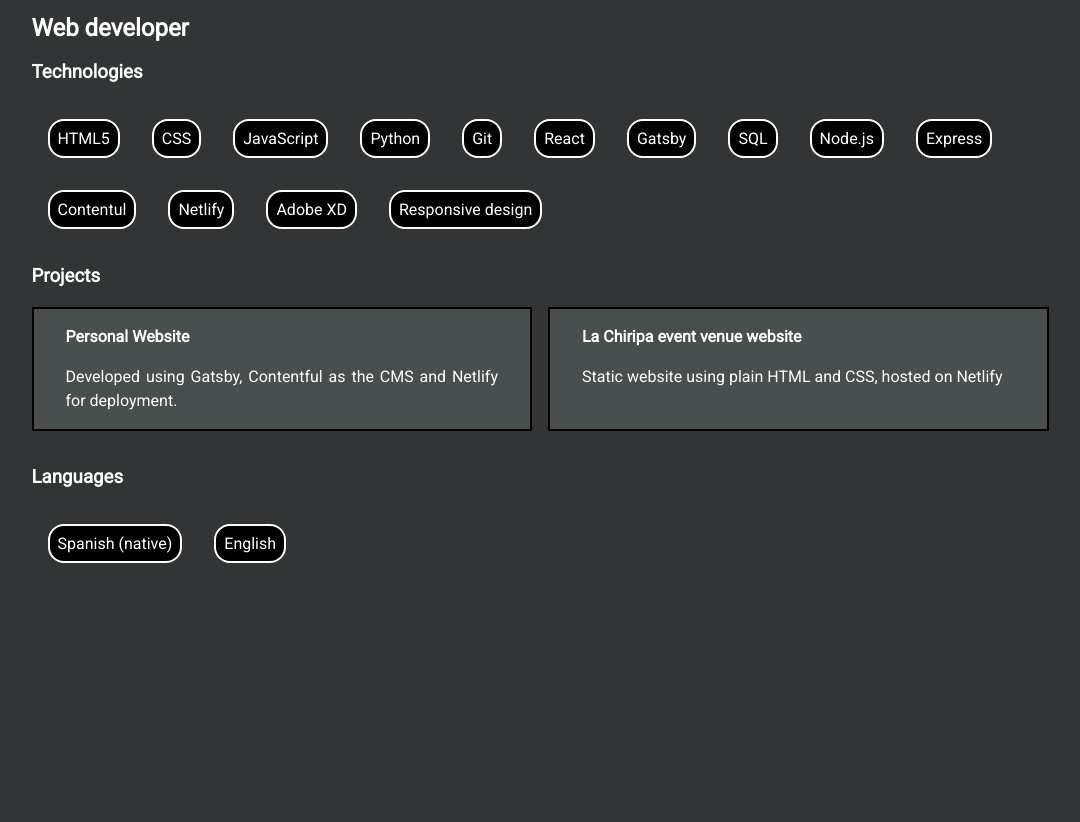
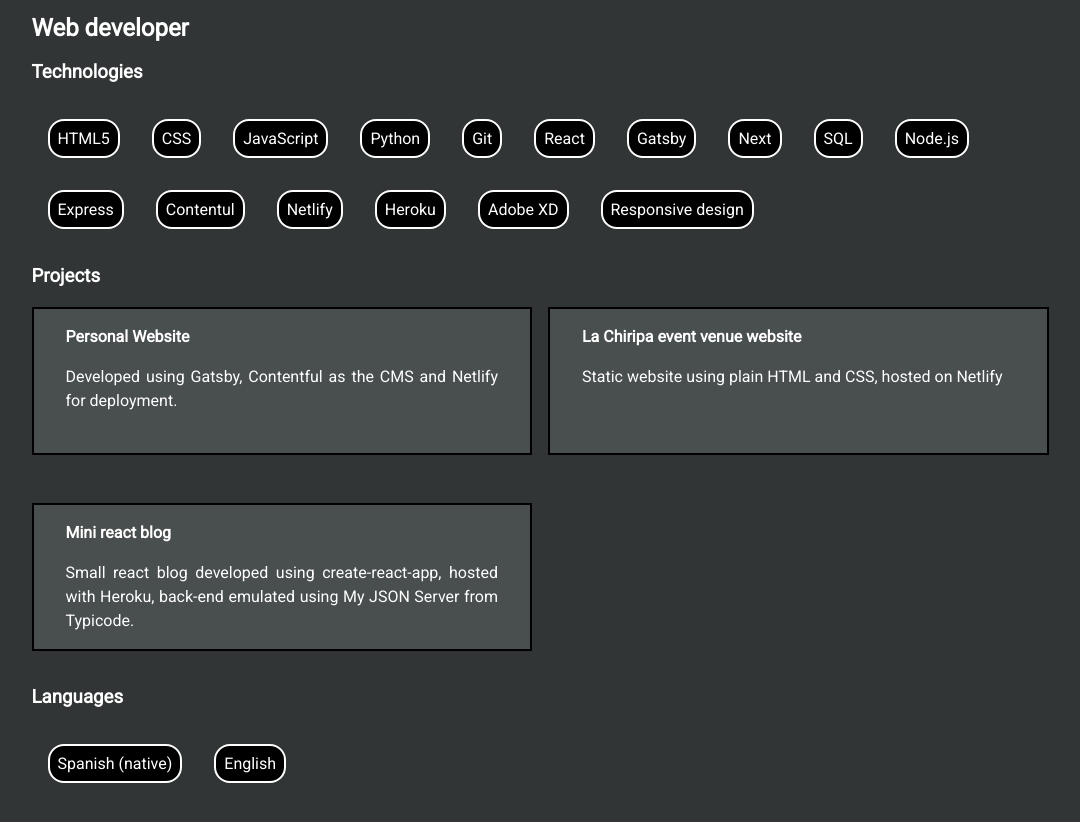
Before and after one commit to SoyYuyin/personal-website, a Gatsby site: page /about in a window 1280 px wide. Shown: the part 438-1260 px from the top of the page, without its empty margins (100-1180 px from the left). Before the commit the page ends 1041 px from the top, so only its background shows below. Built offline with nearby package versions, Linux system fonts and the light colour scheme; Gatsby itself is replaced by a stand-in of ours.

Commit message:
updated cv added mini react blog link

```diff
--- a/src/pages/about.js
+++ b/src/pages/about.js
@@ -50,7 +50,7 @@
                     Linkedin: <a href='https://www.linkedin.com/in/soyyuyin/' target='blank'>linkedin.com/in/soyyuyin/</a>
                     </li>
                     <li>
-                      <a href='/EugenioMartinez2020.pdf' target="blank">Get my full CV</a>
+                      <a href='/2021-02-Eugenio-Martinez-web-developer.pdf' target="blank">Get my full CV</a>
                     </li>
                   </ul>
                 </p>
@@ -68,11 +68,13 @@
                 <li>Git</li>
                 <li>React</li>
                 <li>Gatsby</li>
+                <li>Next</li>
                 <li>SQL</li>
                 <li>Node.js</li>
                 <li>Express</li>
                 <li>Contentul</li>
                 <li>Netlify</li>
+                <li>Heroku</li>
                 <li>Adobe XD</li>
                 <li>Responsive design</li>
               </ul>
@@ -88,6 +90,11 @@
                 <a href='https://salonlachiripa.com/' target='blank' className={styles.projectCard}>
                   <p><strong>La Chiripa event venue website</strong></p>
                   <p>Static website using plain HTML and CSS, hosted on Netlify</p>
+                </a>
+
+                <a href='https://mini-react-blog.herokuapp.com/' target='blank' className={styles.projectCard}>
+                  <p><strong>Mini react blog</strong></p>
+                  <p>Small react blog developed using create-react-app, hosted with Heroku, back-end emulated using My JSON Server from Typicode.</p>
                 </a>
             </section>
 
```
Also changed, not shown: 1 other file.
